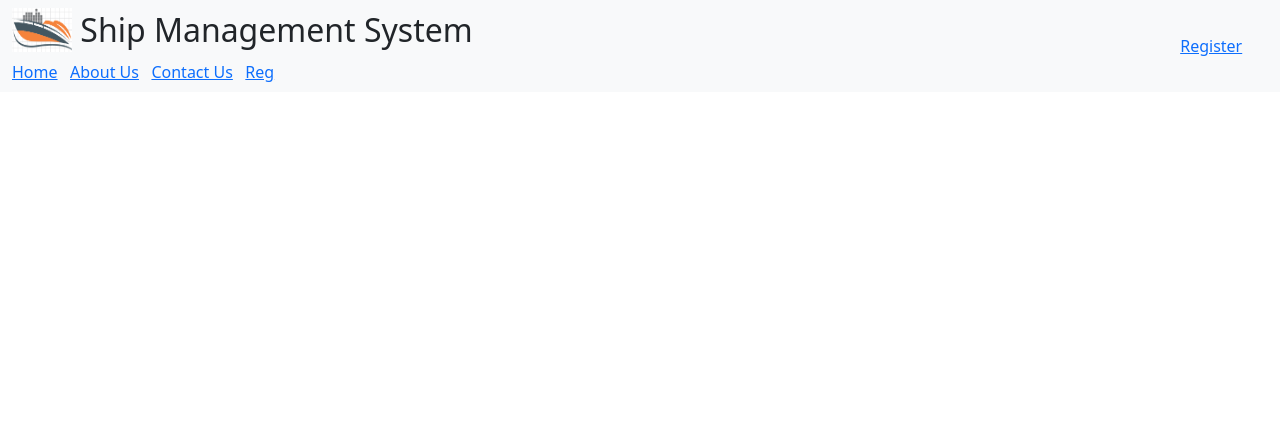
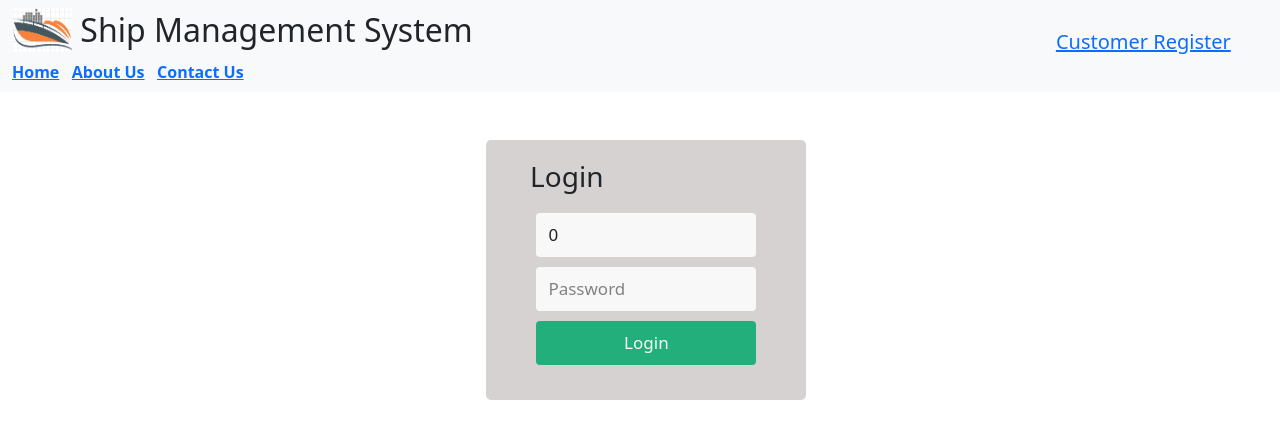
Before and after one commit to curiousmann/Project-JAVA_FSD, an Angular app in the folder Angular_project/ang_v1.5_nek/: page /home/home2 in a window 1280 px wide. Before the commit this address led to /home. Shown: the top 438 px of the page. Built offline with nearby package versions, Linux system fonts and the light colour scheme.

Commit message:
fixed register butten

```diff
--- a/Angular_project/ang_v1.5_nek/src/app/aboutus/aboutus.component.html
+++ b/Angular_project/ang_v1.5_nek/src/app/aboutus/aboutus.component.html
@@ -1,5 +1,5 @@
 
-<h3>ABOUT US</h3><h1>Advanced and affordable Shipping Services </h1><br>
+<h1>&nbsp;&nbsp;&nbsp;&nbsp;&nbsp;&nbsp;Advanced and affordable Shipping Services </h1><br>
 <p class="doc">
 
     Ship Management System is amongst the most renowned and appreciated cargo service providers in the industry. We started our journey with the aim of delivering the logistics and transportation excellence to our customers ensuring their comfort as well as success.
--- a/Angular_project/ang_v1.5_nek/src/app/app.component.ts
+++ b/Angular_project/ang_v1.5_nek/src/app/app.component.ts
@@ -9,5 +9,5 @@ import { Router } from '@angular/router';
 export class AppComponent {
   title = 'demo-routing';
   constructor(private router: Router) {}
-  ngOnInit() {this.router.navigate(['/home']) }
+  ngOnInit() {this.router.navigate(['/home/home2']) }
 }
--- a/Angular_project/ang_v1.5_nek/src/app/contactus/contactus.component.html
+++ b/Angular_project/ang_v1.5_nek/src/app/contactus/contactus.component.html
@@ -1,4 +1,4 @@
-<h3>CONTACT US</h3>
+<div class="container"><h5>&nbsp;&nbsp;&nbsp;&nbsp;We are happy to hear from you</h5><br>
 
     <p class="doc">
         SF-12, Samarth Tower,<br> Sun Meelan Complex
@@ -8,4 +8,4 @@ Helpline : 72020 45678 / 72020 34567 <br>
     Email : info@truckguru.co.in <br>
     Office Hours: 09:00AM to 07:00PM <br>
     (Sunday 09:00AM to 02:00PM)
-</p>
+    </p></div>
--- a/Angular_project/ang_v1.5_nek/src/app/home/home.component.html
+++ b/Angular_project/ang_v1.5_nek/src/app/home/home.component.html
@@ -4,15 +4,14 @@
       <ul class="navbar-nav ml-auto">
         <div>
           <h2><img src="assets/logo.png" alt="" width="60" height="44" class="d-inline-block align-text-top">&nbsp;Ship Management System</h2>
-          <a routerLink='/home/home2'>Home</a>&nbsp;&nbsp;
-          <a routerLink='/home/about'>About Us</a>&nbsp;&nbsp;
-          <a routerLink='/home/contact'>Contact Us</a>&nbsp;&nbsp;
-          <a routerLink='/register'>Reg</a>&nbsp;&nbsp;
+          <a routerLink='/home/home2'><b>Home</b> </a>&nbsp;&nbsp;
+          <a routerLink='/home/about'><b>About Us</b> </a>&nbsp;&nbsp;
+          <a routerLink='/home/contact'><b> Contact Us</b></a>&nbsp;&nbsp;
         </div>
       </ul>
     </div>
-    <div style="margin-right: 1cm;">
-      <a href="register">Register</a>
+    <div style="margin-right: 1cm;width:6cm;" >
+      <a routerLink='/register'><h5>Customer Register</h5></a>
     </div>
   </nav>
 
--- a/Angular_project/ang_v1.5_nek/src/app/home2/home2.component.html
+++ b/Angular_project/ang_v1.5_nek/src/app/home2/home2.component.html
@@ -1,13 +1,24 @@
-<h1>
-    Login Component Template
-  </h1>
+<br><br>
 
-  <form>
-  username : <input type="text" name="username" [(ngModel)]="userId" #t1><br>
-  Password : <input type="password" name="password" [(ngModel)]="password"><br>
+     <div class="container">
+        <h3>&nbsp;&nbsp;&nbsp;&nbsp;&nbsp;
+            Login
+          </h3>
+        <div class="row">
+         <form action="#">
 
-  <input type="submit" value="Login" (click)="checkLogin(t1)">
+            <div class="col">
 
-  </form>
 
-  <p [ngClass]="myClass">{{msg}}</p>
+                <input type="text" name="userid" placeholder="UserId" required [(ngModel)]="userId" #t1>
+                <input type="password" name="password" placeholder="Password" required [(ngModel)]="password">
+                <input type="submit" value="Login" (click)="checkLogin(t1)">
+
+
+            </div>
+
+        </form>
+    </div>
+    </div>
+
+    <p [ngClass]="myClass">{{msg}}</p>
--- a/Angular_project/ang_v1.5_nek/src/app/home2/home2.component.ts
+++ b/Angular_project/ang_v1.5_nek/src/app/home2/home2.component.ts
@@ -19,14 +19,12 @@ export class Home2Component implements OnInit {
 
 
     ship : Ship = new Ship();
-    constructor( private route: ActivatedRoute,
-      private router: Router,private service:ShipService) { }
+    constructor(private service:ShipService) { }
 
 
   checkLogin(tx1:any){
     this.service.getOneShip(this.userId).subscribe(data=>{
       this.ship=data
-      console.log(this.userId,this.password)
       console.log(this.ship)
 
       if(this.userId==this.ship.userId&&this.password==this.ship.pass){
--- a/Angular_project/ang_v1.5_nek/src/styles.css
+++ b/Angular_project/ang_v1.5_nek/src/styles.css
@@ -3,3 +3,69 @@
     margin-left: 5%;
     margin-right: 20%;
 }
+/* You can add global styles to this file, and also import other style files */
+/*.container{
+    background-color: antiquewhite;
+    margin: 100px;
+    padding: 0px;
+    border-radius: 5px;
+    height: 500px;
+}
+*/
+.container {
+    position: relative;
+    border-radius: 5px;
+    background-color: #d6d2d2;
+    padding: 20px 0 30px 0;
+    margin-left: 38%;
+    width: 25%;
+
+  }
+
+
+  /* style inputs and link buttons */
+input,
+.btn {
+  width: 100%;
+  padding: 12px;
+  border: none;
+  border-radius: 4px;
+  margin: 5px 0;
+  opacity: 0.85;
+  display: inline-block;
+  font-size: 17px;
+  line-height: 20px;
+  text-decoration: none; /* remove underline from anchors */
+}
+
+input:hover,
+.btn:hover {
+  opacity: 1;
+}
+
+/* style the submit button */
+input[type=submit] {
+    background-color: #04AA6D;
+    color: white;
+    cursor: pointer;
+  }
+
+  input[type=submit]:hover {
+    background-color: #45a049;
+  }
+
+  /* Two-column layout */
+  .col {
+    float: left;
+    width: 100%;
+    margin: auto;
+    padding: 0 50px;
+    margin-top: 6px;
+  }
+
+  /* Clear floats after the columns */
+  .row:after {
+    content: "";
+    display: table;
+    clear: both;
+  }
```
Lines whose indentation alone changed are shown as unchanged.
